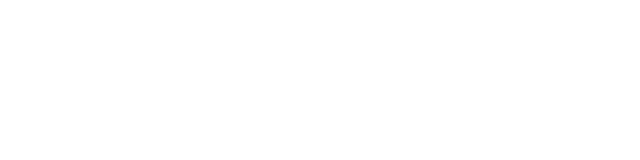
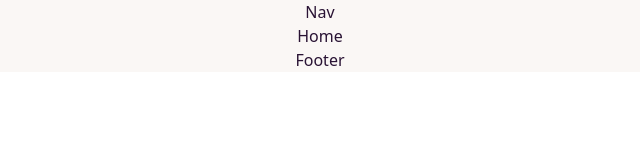
Before and after one commit to Ruslana-M/yoga-app-redi-final-project, a React (Create React App) app: page / in a window 1280 px wide. Shown: the top 160 px of the page, without its empty margins (320-960 px from the left). Built offline with nearby package versions, Linux system fonts and the light colour scheme.

Commit message:
add layout components

```diff
--- a/src/App.jsx
+++ b/src/App.jsx
@@ -1,12 +1,24 @@
-
-import { BrowserRouter, Route, Routes } from 'react-router-dom';
-import './App.css';
-
+import { Route, Routes } from "react-router-dom";
+import "./App.css";
+import Nav from "./layout/Nav";
+import Home from "./layout/Home";
+import Footer from "./layout/Footer";
+import Error from "./components/Error";
 
 function App() {
   return (
     <div className="App" data-theme="cupcake">
+      <Nav />
+      <main>
+        <Routes>
+          <Route path="/" element={<Home />} />
+          <Route path="/nav" element={<Nav />} />
+          <Route path="/footer" element={<Footer />} />
+          <Route path="/*" element={<Error />} />
+        </Routes>
+      </main>
 
+      <Footer />
     </div>
   );
 }
--- /dev/null
+++ b/src/components/Error.jsx
@@ -0,0 +1,14 @@
+import React from 'react'
+
+function Error() {
+  return (
+    <div className='flex flex-col items-center h-5/6 justify-center'>
+    <p className="text-6xl">Page not found</p>
+    <p className="text-3xl">It is ok to be lost sometimes.</p>
+    <p className="text-2xl underline decoration-solid decoration-sky-500"> Go back to Home</p>
+
+    </div>
+  )
+}
+
+export default Error
--- /dev/null
+++ b/src/layout/Footer.jsx
@@ -0,0 +1,9 @@
+import React from 'react'
+
+function Footer() {
+  return (
+    <div>Footer</div>
+  )
+}
+
+export default Footer
--- /dev/null
+++ b/src/layout/Home.jsx
@@ -0,0 +1,9 @@
+import React from 'react'
+
+function Home() {
+  return (
+    <div>Home</div>
+  )
+}
+
+export default Home
--- /dev/null
+++ b/src/layout/Nav.jsx
@@ -0,0 +1,9 @@
+import React from 'react'
+
+function Nav() {
+  return (
+    <div>Nav</div>
+  )
+}
+
+export default Nav
```
